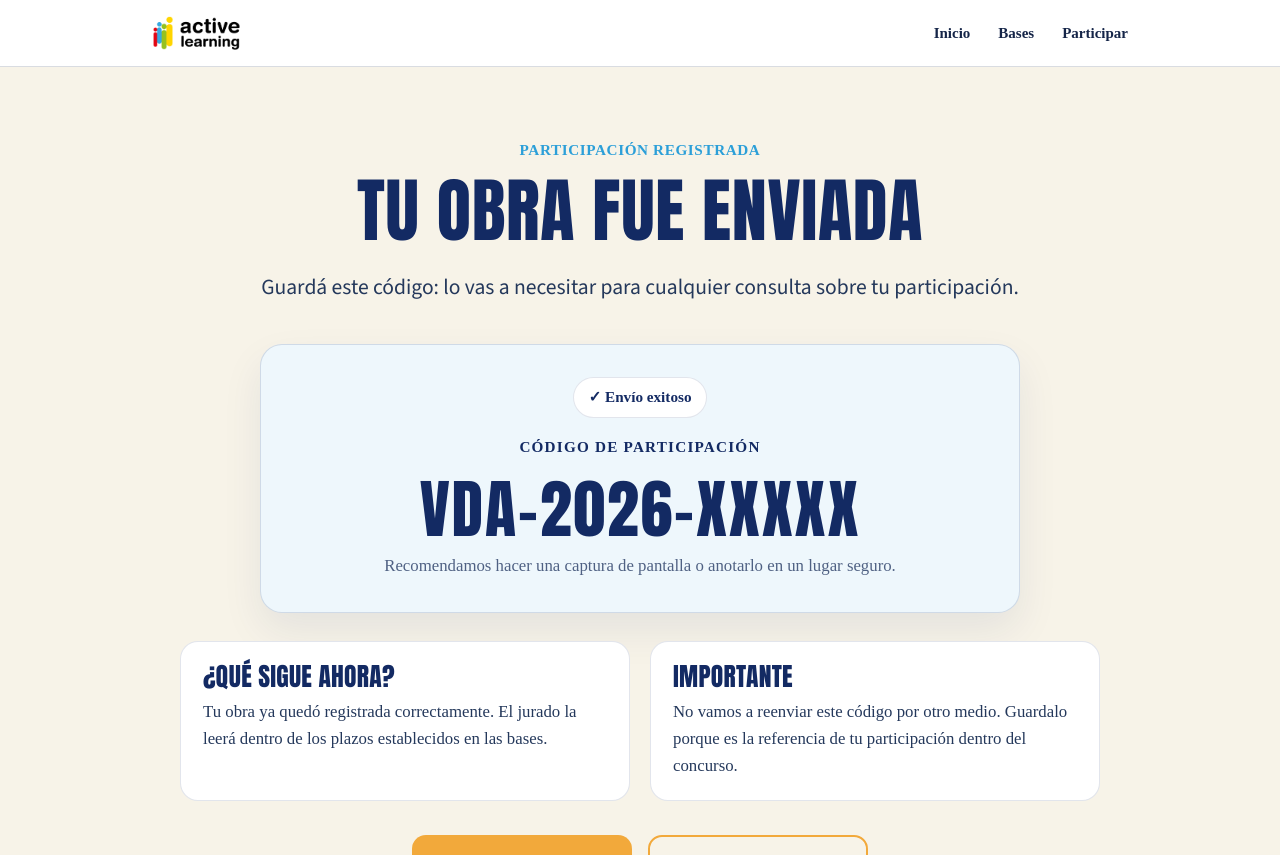
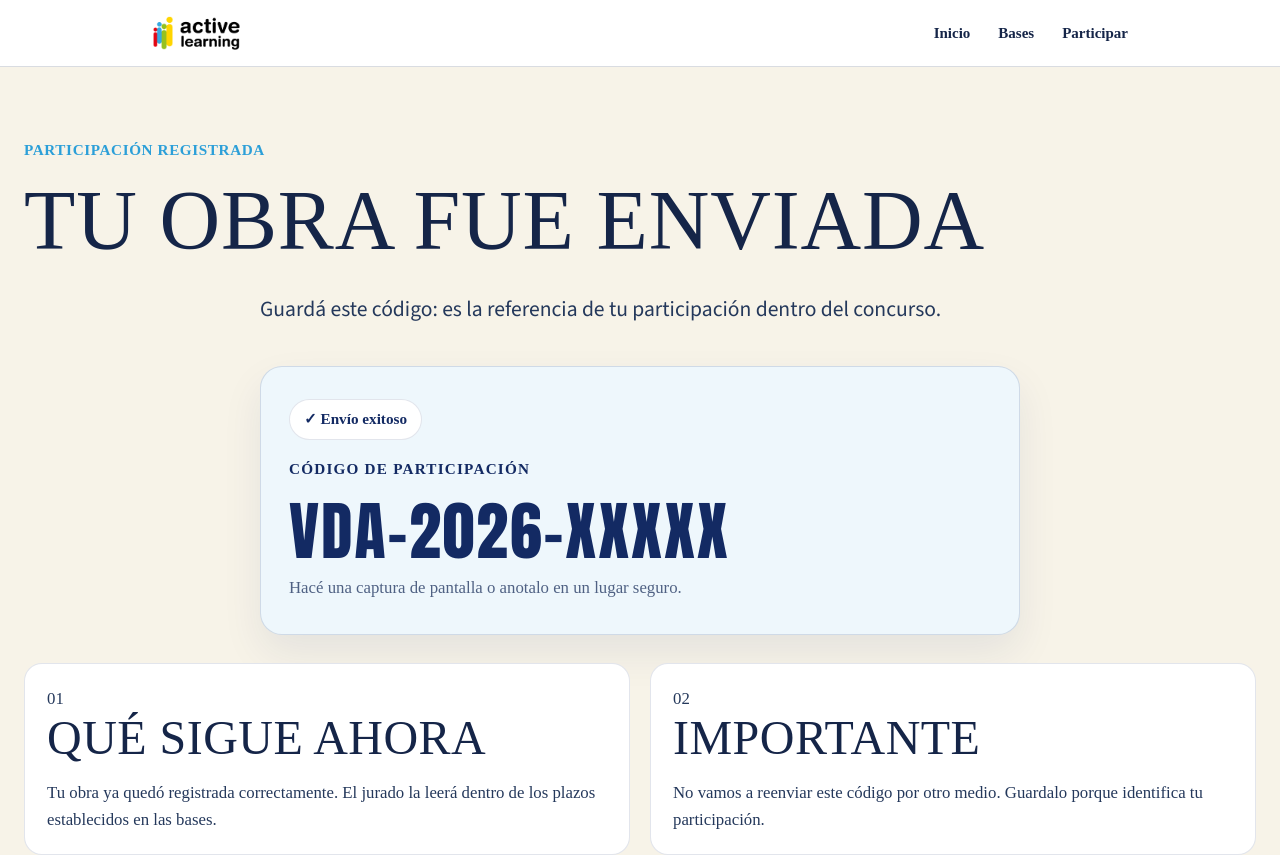
Before and after one commit to sophieblousson/voces-de-la-adolescencia, a Next.js app: page /confirmacion in a window 1280 px wide. Shown: the top 855 px of the page. Built offline with nearby package versions, Linux system fonts and the light colour scheme.

Commit message:
Update page.tsx

```diff
--- a/app/(public)/confirmacion/page.tsx
+++ b/app/(public)/confirmacion/page.tsx
@@ -19,14 +19,14 @@ export default function ConfirmacionPage({
 
   return (
     <section className={styles.page}>
-      <div className={styles.inner}>
+      <div className={styles.wrap}>
         <p className={styles.eyebrow}>Participación registrada</p>
 
-        <h1 className={styles.title}>Tu obra fue enviada</h1>
+        <h1>Tu obra fue enviada</h1>
 
         <p className={styles.lead}>
-          Guardá este código: lo vas a necesitar para cualquier consulta
-          sobre tu participación.
+          Guardá este código: es la referencia de tu participación dentro del
+          concurso.
         </p>
 
         <div className={styles.codeCard}>
@@ -37,27 +37,28 @@ export default function ConfirmacionPage({
           <p className={styles.codeValue}>{code || "VDA-2026-XXXXX"}</p>
 
           <p className={styles.codeHelp}>
-            Recomendamos hacer una captura de pantalla o anotarlo en un
-            lugar seguro.
+            Hacé una captura de pantalla o anotalo en un lugar seguro.
           </p>
         </div>
 
         <div className={styles.infoGrid}>
-          <div className={styles.infoBox}>
-            <h2 className={styles.infoTitle}>¿Qué sigue ahora?</h2>
+          <article className={styles.infoBox}>
+            <p className={styles.infoNumber}>01</p>
+            <h2>Qué sigue ahora</h2>
             <p>
               Tu obra ya quedó registrada correctamente. El jurado la leerá
               dentro de los plazos establecidos en las bases.
             </p>
-          </div>
+          </article>
 
-          <div className={styles.infoBox}>
-            <h2 className={styles.infoTitle}>Importante</h2>
+          <article className={styles.infoBox}>
+            <p className={styles.infoNumber}>02</p>
+            <h2>Importante</h2>
             <p>
               No vamos a reenviar este código por otro medio. Guardalo porque
-              es la referencia de tu participación dentro del concurso.
+              identifica tu participación.
             </p>
-          </div>
+          </article>
         </div>
 
         <div className={styles.actions}>
```
